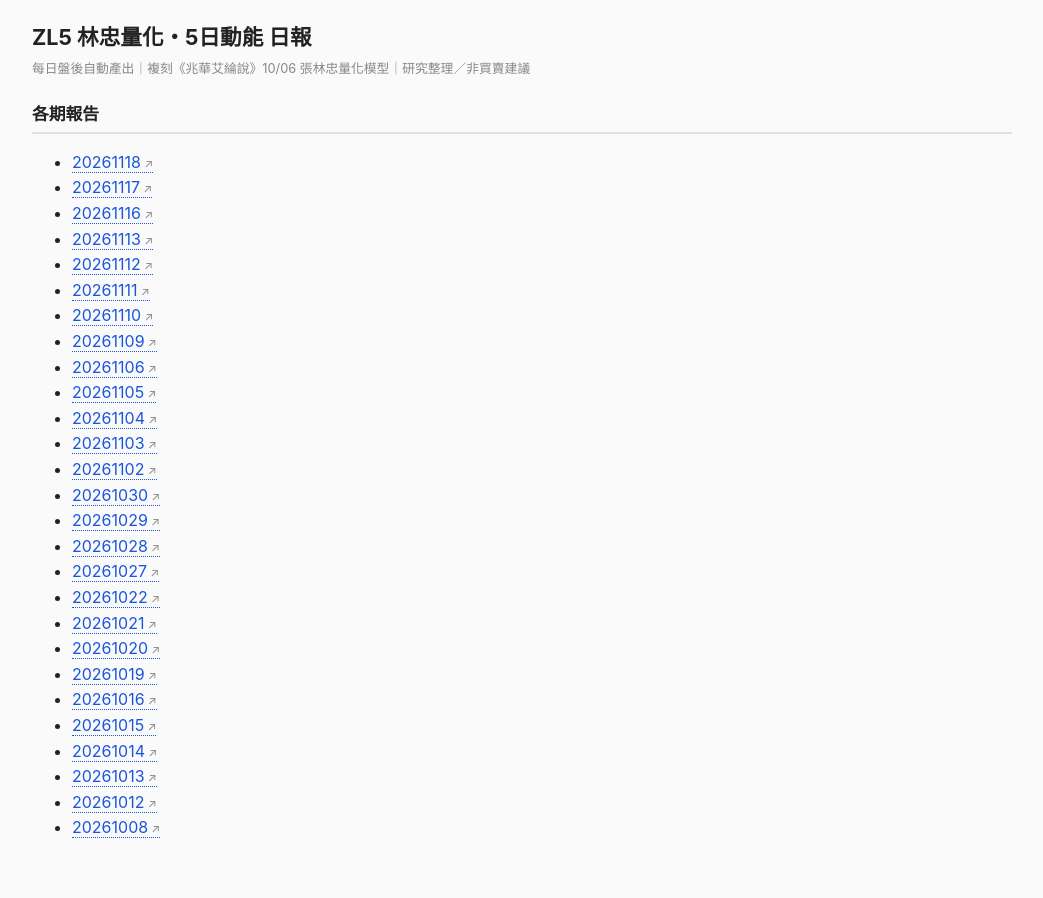
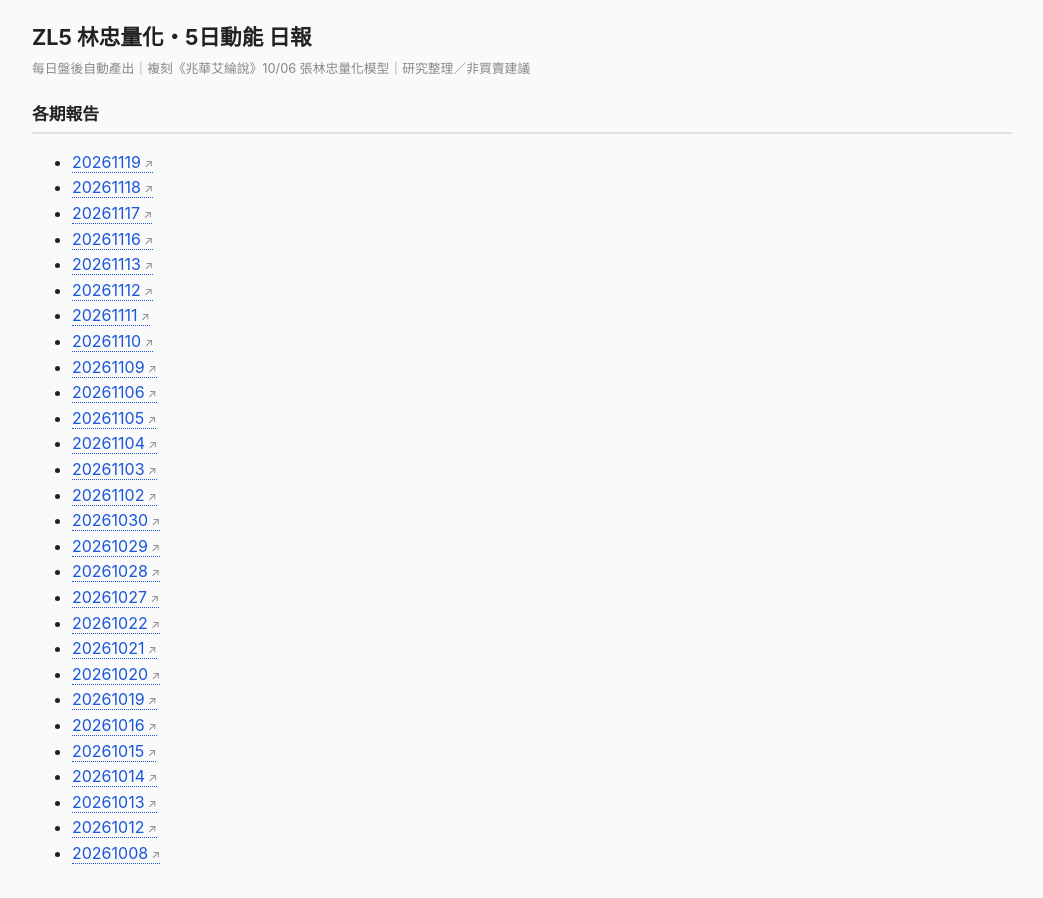
Before and after one commit to MasonLee3721/zl5-daily, a plain HTML site: page index.html in a window 1280 px wide. Shown: the whole page, without its empty margins (118-1161 px from the left). Drawn offline with Linux system fonts and the light colour scheme.

Commit message:
ZL5 日報 20261119 (2/30)

```diff
--- a/index.html
+++ b/index.html
@@ -21,6 +21,7 @@ a.tk:hover{color:#c0392b;border-bottom-style:solid}a.tk::after{content:" \2197";
 .tag.hold{background:#eff6ff;color:#1d4ed8}</style></head><body>
 <h1>ZL5 林忠量化・5日動能 日報</h1>
 <p class="meta">每日盤後自動產出｜複刻《兆華艾綸說》10/06 張林忠量化模型｜研究整理／非買賣建議</p><h2>各期報告</h2><ul>
+<li><a class="tk" href="reports/20261119/REPORT.html">20261119</a></li>
 <li><a class="tk" href="reports/20261118/REPORT.html">20261118</a></li>
 <li><a class="tk" href="reports/20261117/REPORT.html">20261117</a></li>
 <li><a class="tk" href="reports/20261116/REPORT.html">20261116</a></li>
```
